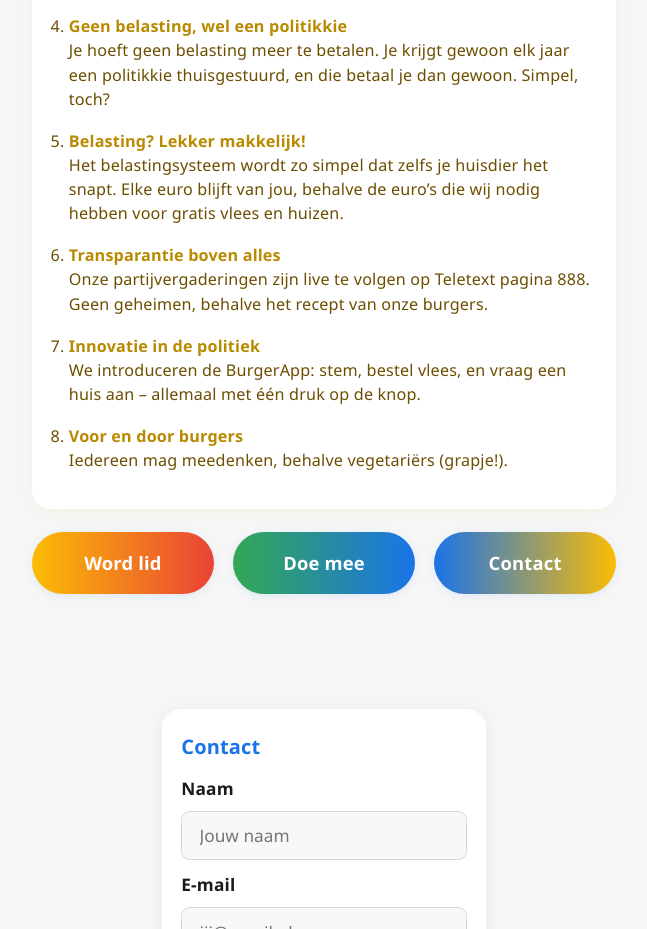
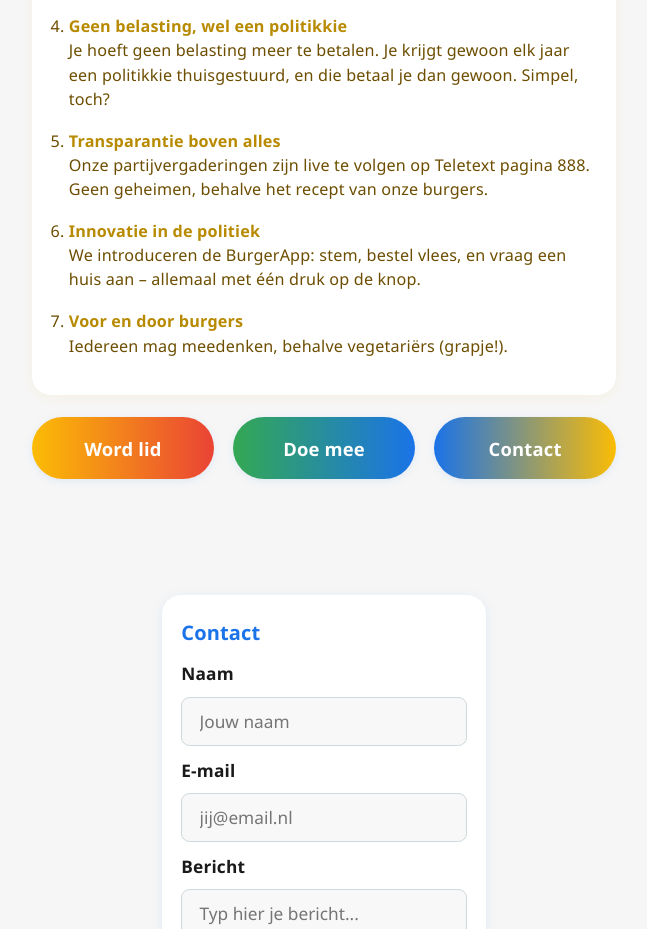
Before and after one commit to tijlk/parodie_radicaal_centraal, a plain HTML site: page docs/index.html in a window 1280 px wide. Shown: the part 3262-4191 px from the top of the page, without its empty margins (316-963 px from the left). Drawn offline with Linux system fonts and the light colour scheme.

```diff
--- a/docs/index.html
+++ b/docs/index.html
@@ -104,9 +104,6 @@
         <li><strong>Geen belasting, wel een politikkie</strong><br>
           Je hoeft geen belasting meer te betalen. Je krijgt gewoon elk jaar een politikkie thuisgestuurd, en die betaal je dan gewoon. Simpel, toch?
         </li>
-        <li><strong>Belasting? Lekker makkelijk!</strong><br>
-          Het belastingsysteem wordt zo simpel dat zelfs je huisdier het snapt. Elke euro blijft van jou, behalve de euro’s die wij nodig hebben voor gratis vlees en huizen.
-        </li>
         <li><strong>Transparantie boven alles</strong><br>
           Onze partijvergaderingen zijn live te volgen op Teletext pagina 888. Geen geheimen, behalve het recept van onze burgers.
         </li>
```
